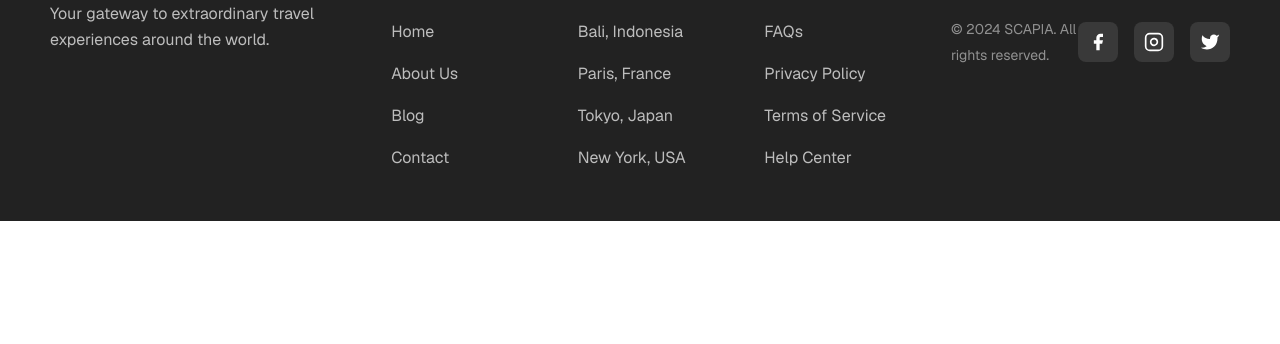
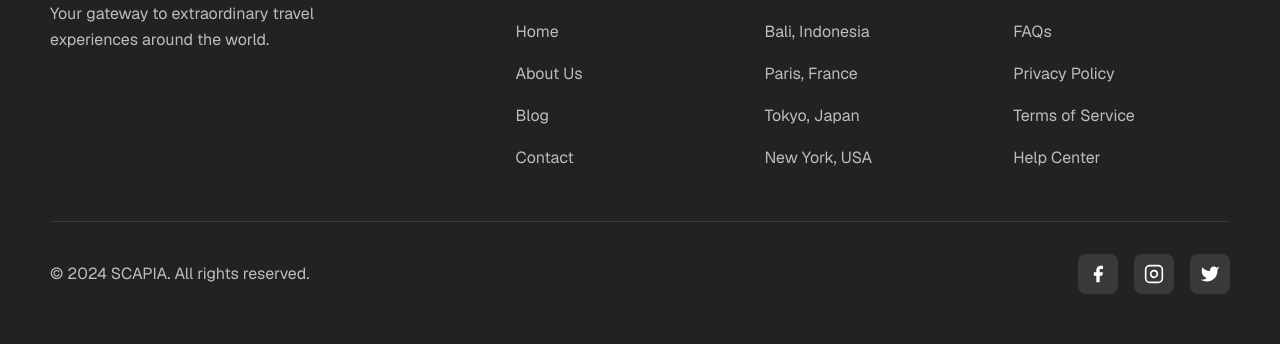
Before and after one commit to eltahawyomar001-eng/Scapia-Travel-Agency, a plain HTML site: page index.html in a window 1280 px wide. Shown: the part 6623-6967 px from the top of the page. Before the commit the page ends 6844 px from the top, so only its background shows below. Drawn offline with nearby package versions, Linux system fonts and the light colour scheme.

Commit message:
fix: Correct footer layout and copyright alignment
- Changed .footer flex-direction from 'row' to 'column'
- Removed unnecessary justify-content and isolation properties
- Added width: 100% to .footer__bottom for proper full-width alignment
- Increased top margin from var(--spacing-xl) to 50px for consistency
- Increased padding-top from var(--spacing-md) to 32px
- Updated copyright font-size to 16px and color opacity to 0.7
- Increased social icons gap from var(--spacing-sm) to 16px

Footer bottom section now properly spans full width with copyright on left and social icons on right.

```diff
--- a/css/components.css
+++ b/css/components.css
@@ -557,12 +557,9 @@
    ========================================================================== */
 .footer {
     display: flex;
-    flex-direction: row;
-    justify-content: space-between;
-    align-items: flex-start;
+    flex-direction: column;
     padding: 50px;
-    gap: 32px;
-    isolation: isolate;
+    gap: 0;
     background-color: var(--color-black-text);
     color: var(--color-white);
     position: relative;
@@ -629,8 +626,9 @@
 
 .footer__bottom {
     max-width: var(--container-max-width);
-    margin: var(--spacing-xl) auto 0;
-    padding-top: var(--spacing-md);
+    width: 100%;
+    margin: 50px auto 0;
+    padding-top: 32px;
     border-top: 1px solid rgba(255, 255, 255, 0.1);
     display: flex;
     justify-content: space-between;
@@ -638,13 +636,15 @@
 }
 
 .footer__copyright {
-    font-size: var(--font-size-small);
-    color: rgba(255, 255, 255, 0.5);
+    font-size: 16px;
+    line-height: 26px;
+    font-weight: 400;
+    color: rgba(255, 255, 255, 0.7);
 }
 
 .footer__social {
     display: flex;
-    gap: var(--spacing-sm);
+    gap: 16px;
 }
 
 .footer__social-link {
```
